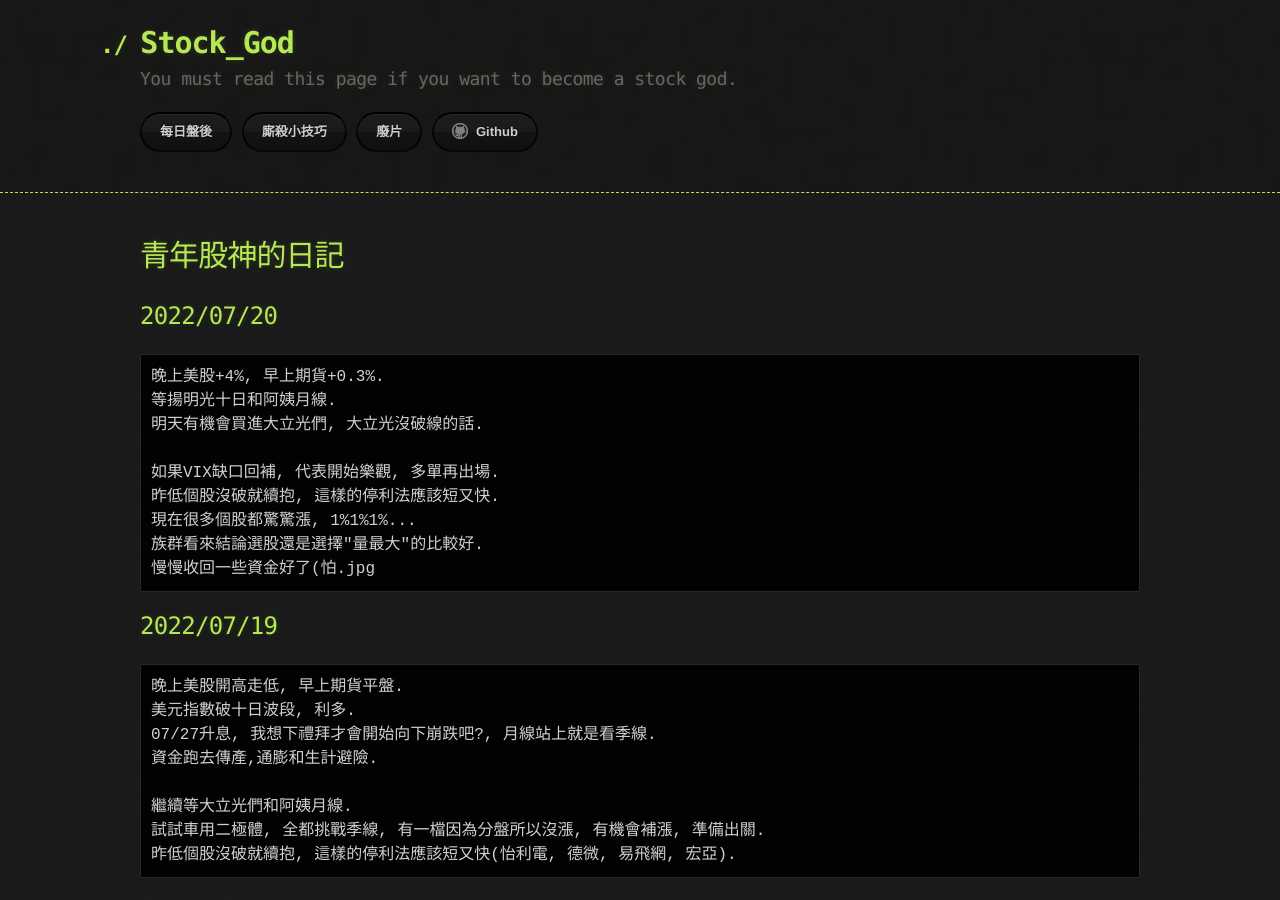
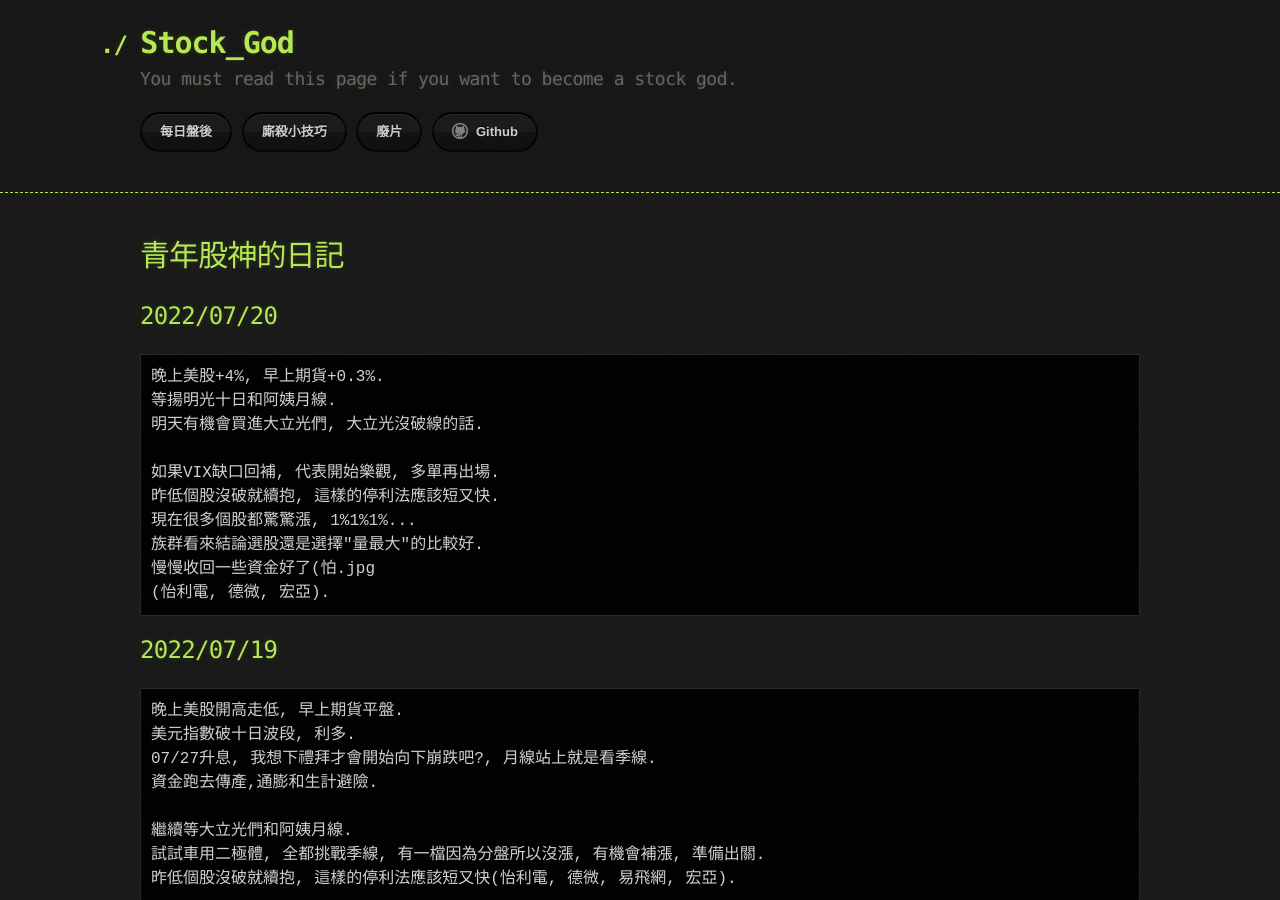
Before and after one commit to lepg5487/Stock_God, a Jekyll site: the page built from index.md, in a window 1280 px wide and 900 px high. Built offline with Jekyll 4.4.1, drawn with Linux system fonts in a browser that asks for light colours; our own code applies the rules of GitHub Pages for plain Markdown files.

Commit message:
Update index.md

````diff
--- a/index.md
+++ b/index.md
@@ -14,6 +14,7 @@ layout: testlayouts
 現在很多個股都驚驚漲, 1%1%1%...
 族群看來結論選股還是選擇"量最大"的比較好.
 慢慢收回一些資金好了(怕.jpg
+(怡利電, 德微, 宏亞).
 ```
 
 ## 2022/07/19
````
